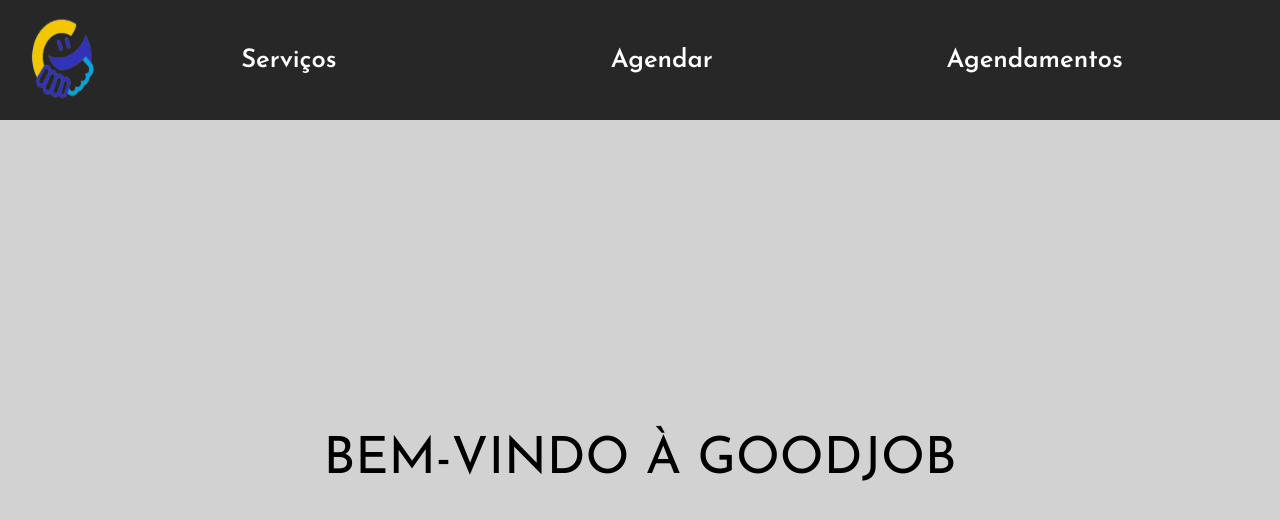
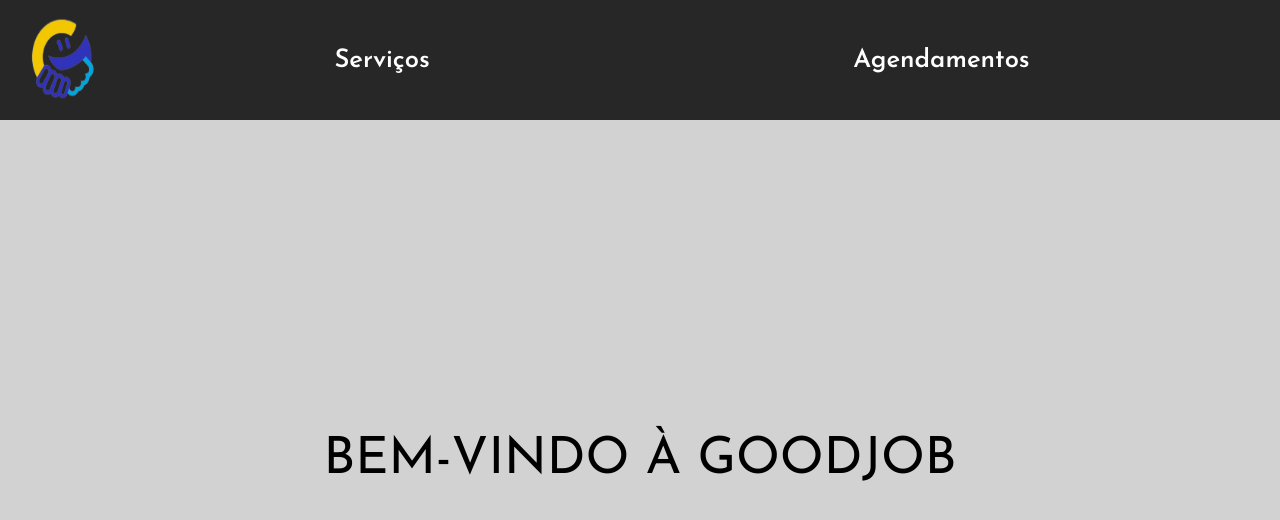
Before and after one commit to NetoJL/GoodJob-Application, a React (Create React App) app: page / in a window 1280 px wide. Shown: the top 520 px of the page. Built offline with nearby package versions, Linux system fonts and the light colour scheme.

Commit message:
Header.tsx updated

```diff
--- a/src/components/Header.tsx
+++ b/src/components/Header.tsx
@@ -18,10 +18,6 @@
         navigate('/services')
     }
 
-    const goToScheduling = () => {
-        navigate('/scheduling')
-    }
-
     const goToScheduleView = () => {
         navigate('/schedule-view')
     }
@@ -31,7 +27,6 @@
             <img id='img-logo' src={logo} alt="GoodJob" onClick={goToLandingPage} />
             <div id='options'>
             <HeaderOption label='Serviços' goTo={goToServices} />
-                <HeaderOption label='Agendar' goTo={goToScheduling} />
                 <HeaderOption label='Agendamentos' goTo={goToScheduleView} />
             </div>
         </header>
```
